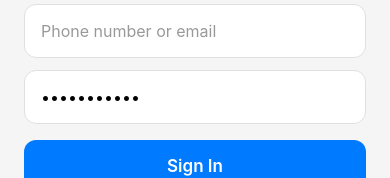
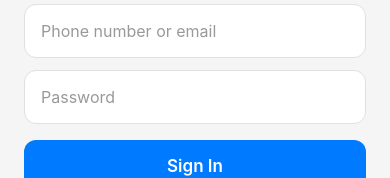
Before and after one commit to jumongdev/jumong-salary, a React Native app in the folder mobile/: screen /Login in a window 390 px wide. Shown: the part 267-445 px from the top of the page. Built offline with nearby package versions, Linux system fonts and the light colour scheme.

Commit message:
Fix: empty password field on login, show dots when typing

```diff
--- a/mobile/src/screens/LoginScreen.js
+++ b/mobile/src/screens/LoginScreen.js
@@ -5,7 +5,7 @@ import { useAuth } from '../context/AuthContext';
 export default function LoginScreen({ navigation }) {
   const { login } = useAuth();
   const [loginId, setLoginId] = useState('');
-  const [password, setPassword] = useState('password123');
+  const [password, setPassword] = useState('');
   const [loading, setLoading] = useState(false);
 
   async function handleLogin() {
```
